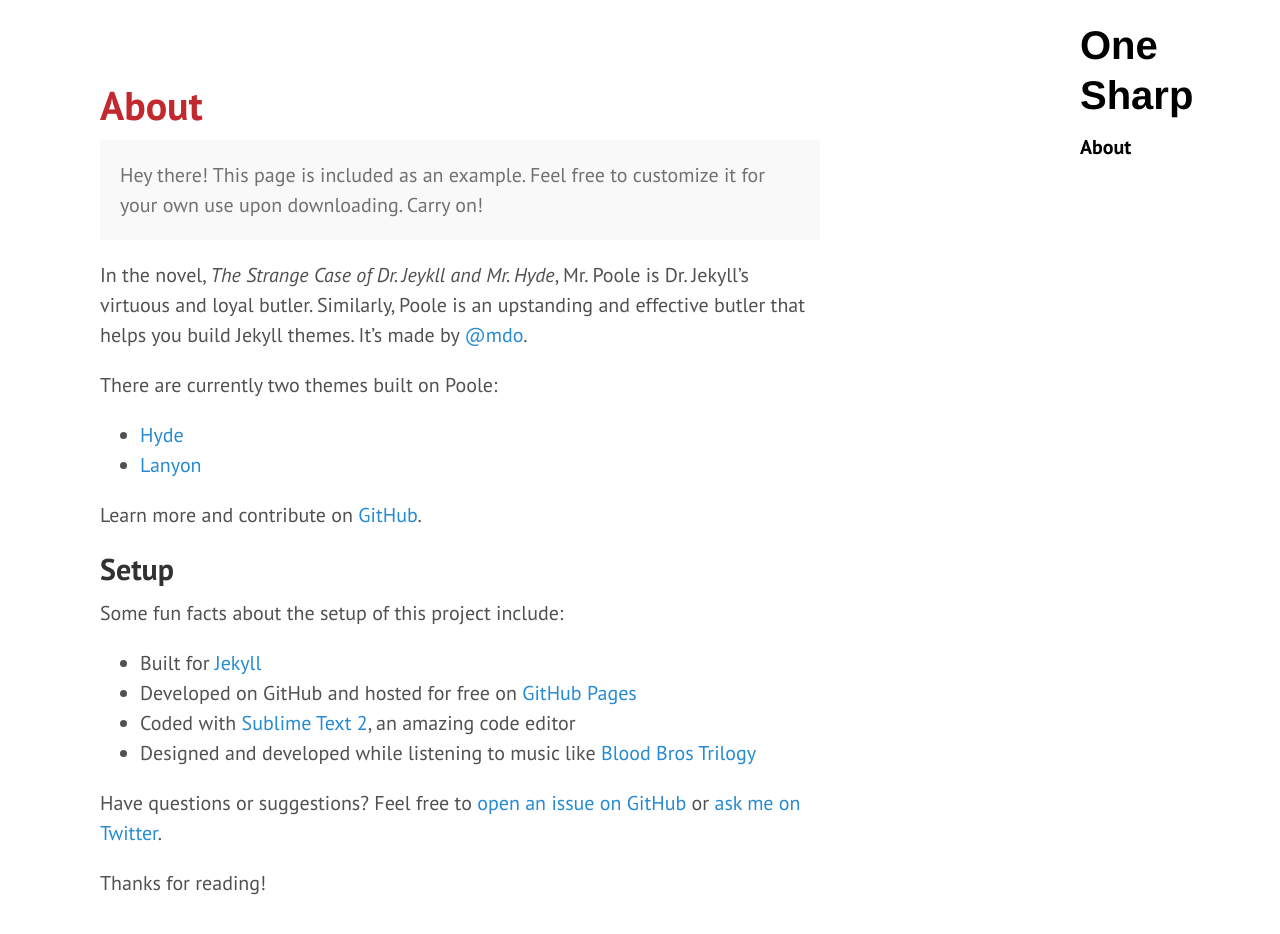
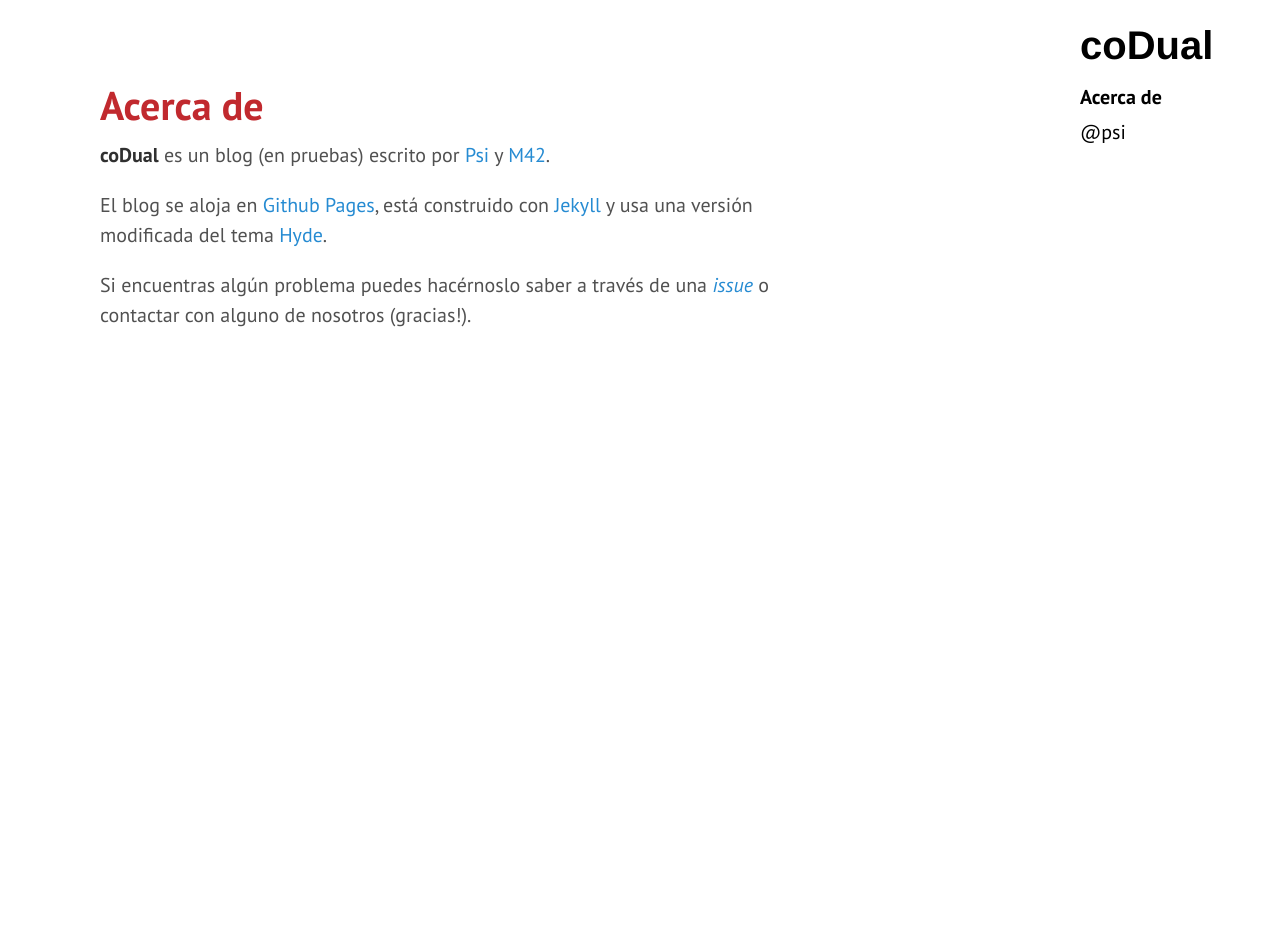
Before and after one commit to coDual/codual.github.io, a Jekyll site: the page built from about.md, in a window 1280 px wide and 1058 px high. Shown: the top 934 px of the window. Built offline with Jekyll 4.4.1, drawn with Linux system fonts in a browser that asks for light colours.

Commit message:
Cambia avisos, 404 y otros

```diff
--- a/404.html
+++ b/404.html
@@ -1,10 +1,10 @@
 ---
 layout: default
-title: "404: Page not found"
+title: 404
 permalink: 404.html
 ---
 
 <div class="page">
-  <h1 class="page-title">404: Page not found</h1>
-  <p class="lead">Sorry, we've misplaced that URL or it's pointing to something that doesn't exist. <a href="{{ site.baseurl }}">Head back home</a> to try finding it again.</p>
+  <h1 class="page-title">404: Página no encontrada</h1>
+  <p class="lead">Ups, parece que esa URL no funciona. Si has llegado hasta aquí desde un enlace en {{ site.title }} escribe una issue en <a href="{{ site.github.issues_url }}">Github</a>.</p>
 </div>
--- a/_config.yml
+++ b/_config.yml
@@ -1,22 +1,18 @@
 # Dependencies
-github: [metadata]
-kramdown:
- input: GFM
- hard_wrap: false
 gems:
  - jekyll-coffeescript
  - jekyll-paginate
  - jekyll-feed
+ - jekyll-github-metadata
 
 keep_files: [".git"]
+repository: coDual/codual.github.io
 
 # Permalinks
 permalink: pretty
 
 # Setup
-title: One Sharp
-tagline: 'A Jekyll theme'
-description: 'A blog'
+title: coDual
 baseurl: /
 
 authors:
@@ -27,12 +23,11 @@ authors:
     name: M42
     link: /m42
 
-paginate: 10
+paginate: 5
 
 defaults:
   - scope:
       path: ""
       type: "posts"
     values:
-      warnings: ""
       lang: es
--- a/about.md
+++ b/about.md
@@ -1,30 +1,10 @@
 ---
 layout: page
-title: About
+title: Acerca de
 ---
 
-<p class="message">
-  Hey there! This page is included as an example. Feel free to customize it for your own use upon downloading. Carry on!
-</p>
+**{{ site.title }}** es un blog (en pruebas) escrito por [{{ site.authors.psi.name }}]({{ site.authors.psi.link }}) y [{{ site.authors.m42.name }}]({{ site.authors.m42.link }}).
 
-In the novel, *The Strange Case of Dr. Jeykll and Mr. Hyde*, Mr. Poole is Dr. Jekyll's virtuous and loyal butler. Similarly, Poole is an upstanding and effective butler that helps you build Jekyll themes. It's made by [@mdo](https://twitter.com/mdo).
+El blog se aloja en [Github Pages]({{ site.github.repository_url }}), está construido con [Jekyll](https://jekyllrb.com) y usa una versión modificada del tema [Hyde](http://hyde.getpoole.com).
 
-There are currently two themes built on Poole:
-
-* [Hyde](http://hyde.getpoole.com)
-* [Lanyon](http://lanyon.getpoole.com)
-
-Learn more and contribute on [GitHub](https://github.com/poole).
-
-## Setup
-
-Some fun facts about the setup of this project include:
-
-* Built for [Jekyll](http://jekyllrb.com)
-* Developed on GitHub and hosted for free on [GitHub Pages](https://pages.github.com)
-* Coded with [Sublime Text 2](http://sublimetext.com), an amazing code editor
-* Designed and developed while listening to music like [Blood Bros Trilogy](https://soundcloud.com/maddecent/sets/blood-bros-series)
-
-Have questions or suggestions? Feel free to [open an issue on GitHub](https://github.com/poole/issues/new) or [ask me on Twitter](https://twitter.com/mdo).
-
-Thanks for reading!
+Si encuentras algún problema puedes hacérnoslo saber a través de una [*issue*]({{ site.github.issues_url }}) o contactar con alguno de nosotros (gracias!).
```
Also changed, not shown: psi.md (added, +20 -0 lines), README.md, assets/warning.svg (deleted).
